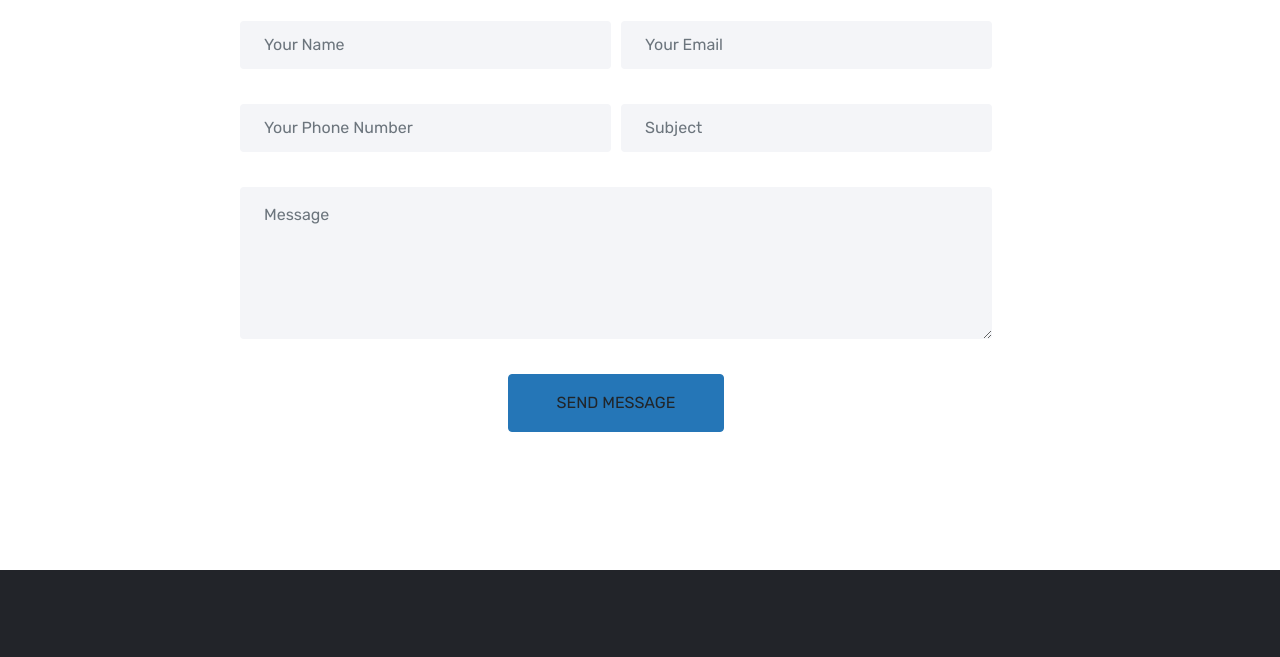
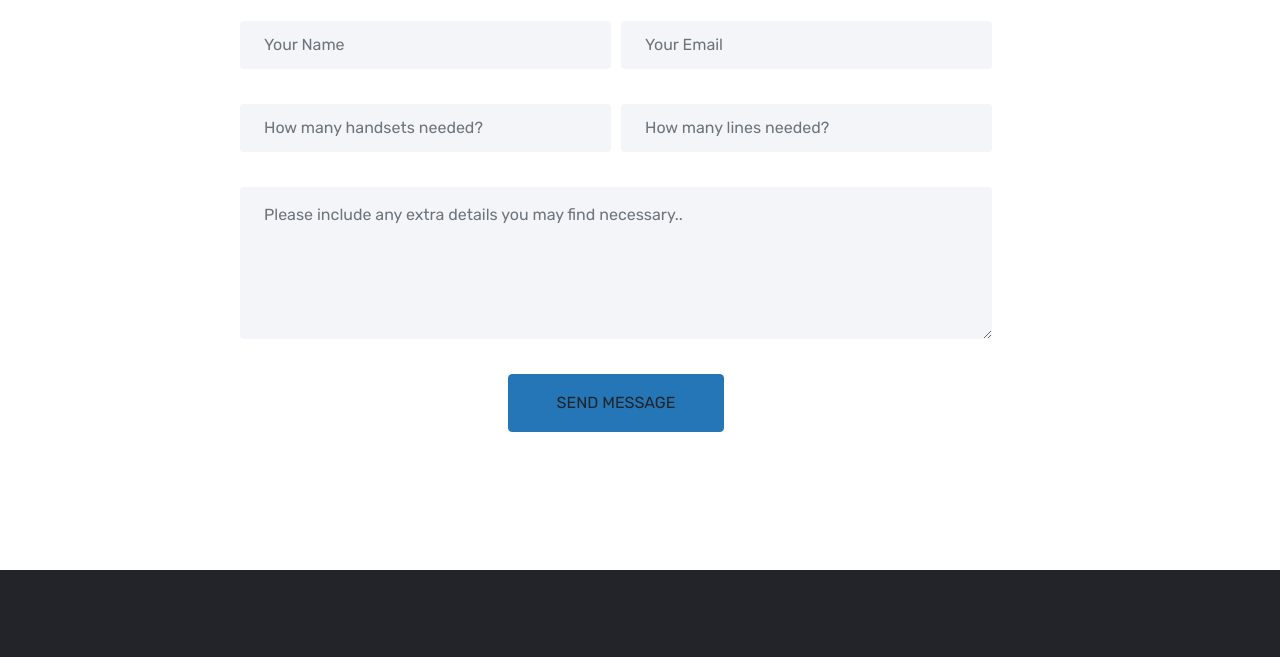
Before and after one commit to moe1932/itlink, a plain HTML site: page voip.html in a window 1280 px wide. Shown: the part 3247-3904 px from the top of the page. Drawn offline with nearby package versions, Linux system fonts and the light colour scheme.

Commit message:
Update voip.html

```diff
--- a/voip.html
+++ b/voip.html
@@ -65,8 +65,6 @@
         </div>
     </div>
     <!--Header End-->
-     <!--Quote request-->
-    <!--Quote request end-->
     <!--What VOIP-->
     <div class="what">
         <div class="container-fluid py-5">
@@ -173,19 +171,19 @@
                     <div class="form-row">
                         <div class="col-md-6">
                             <div class="control-group">
-                                <input type="tel" class="form-control bg-light border-0 p-4" id="phone" placeholder="Your Phone Number" required="required" data-validation-required-message="Please enter your phone number" />
+                                <input type="number" class="form-control bg-light border-0 p-4" id="handsets" placeholder="How many handsets needed?"/>
                                 <p class="help-block text-danger"></p>
                             </div>
                         </div>
                         <div class="col-md-6">
                             <div class="control-group">
-                                <input type="text" class="form-control bg-light border-0 p-4" id="subject" placeholder="Subject"/>
+                                <input type="number" class="form-control bg-light border-0 p-4" id="lines" placeholder="How many lines needed?"/>
                                 <p class="help-block text-danger"></p>
                             </div>
                         </div>
                     </div>
                     <div class="control-group">
-                        <textarea class="form-control bg-light border-0 py-3 px-4" rows="5" id="message" placeholder="Message" required="required" data-validation-required-message="Please enter your message"></textarea>
+                        <textarea class="form-control bg-light border-0 py-3 px-4" rows="5" id="message" placeholder="Please include any extra details you may find necessary.." required="required" data-validation-required-message="Please enter your message"></textarea>
                         <p class="help-block text-danger"></p>
                     </div>
                     <div class="text-center">
```
